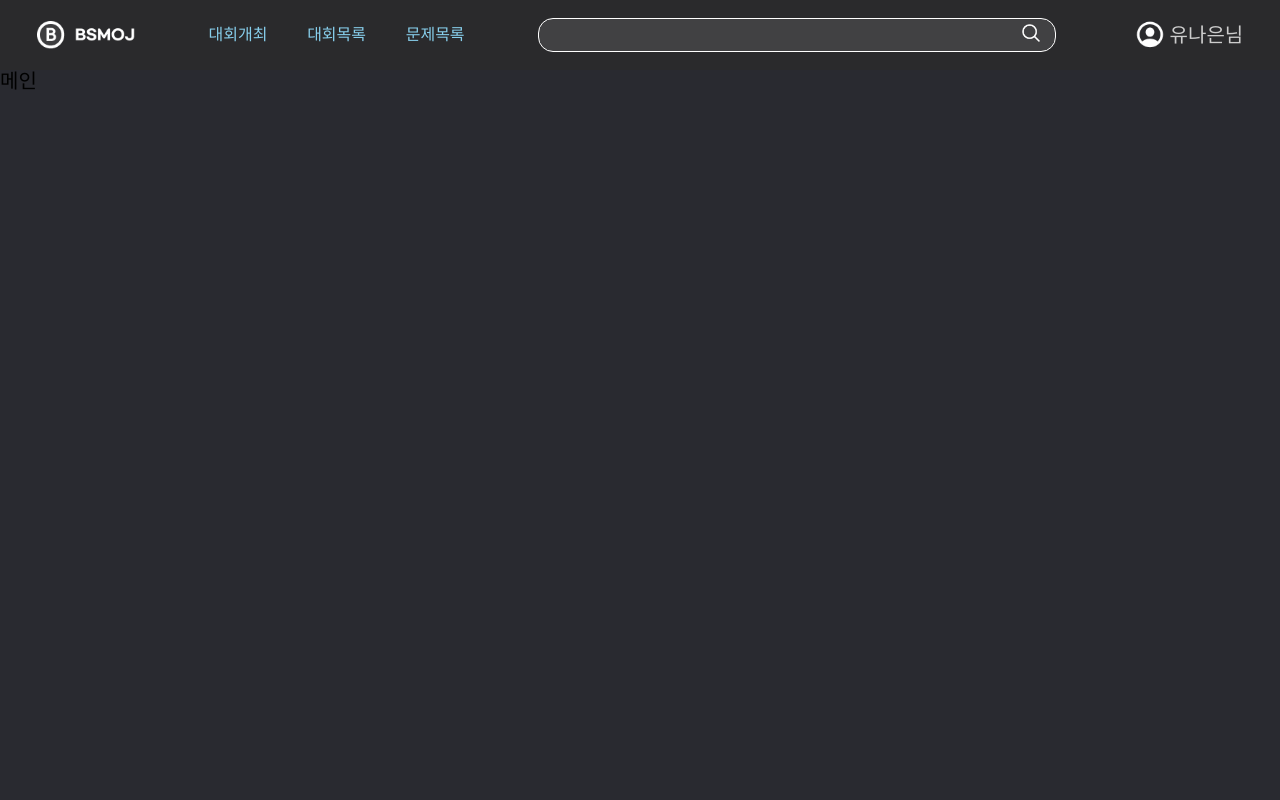
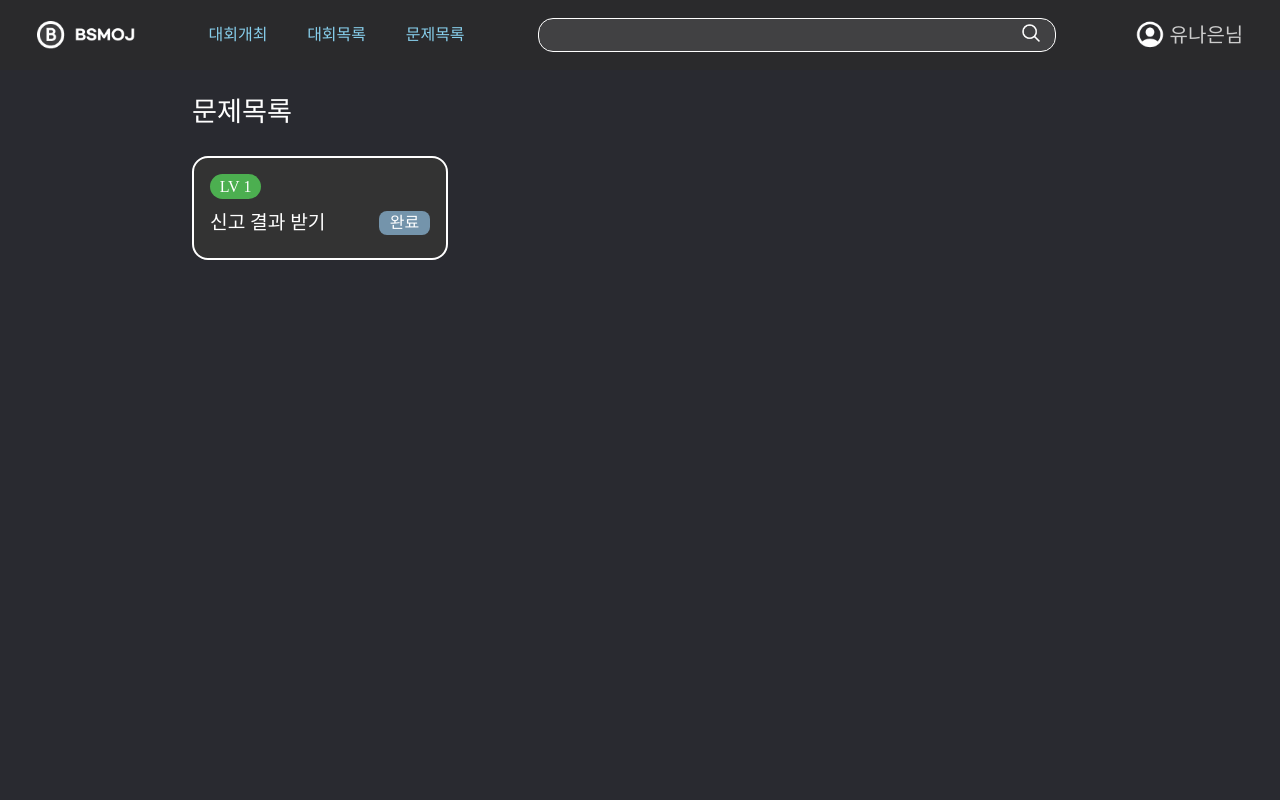
Before and after one commit to yunaeun/OJ-Front-ASSEMBLE, a Next.js app: page / in a window 1280 px wide. Shown: the top 800 px of the page. Built offline with nearby package versions, Linux system fonts and the light colour scheme; a web font is replaced by a local one.

Commit message:
ADD :: 메인 문제 컴포넌트 추가

```diff
--- a/components/header/header.tsx
+++ b/components/header/header.tsx
@@ -3,6 +3,7 @@ import type { NextPage } from "next";
 import * as S from "./style";
 import Link from "next/link";
 import Image from "next/image";
+
 const Header: NextPage = () => {
   return (
     <S.HeaderBox>
--- a/pages/index.tsx
+++ b/pages/index.tsx
@@ -1,8 +1,25 @@
 import type { NextPage } from "next";
-import * as S from "../styles/style";
-import "./../styles/Home.module.scss";
-const Home: NextPage = () => {
-  return <S.Container>메인</S.Container>;
+import * as S from "../styles/index-style";
+import ProblemLevel from "./problemlist/problemLevel";
+//npm install react-icons --save
+//yarn add react-icons
+
+const Home = () => {
+  return (
+    <S.Container>
+      <S.Title>문제목록</S.Title>
+      {["1", "2", "3", "4", "5"].map((data, idx) => {
+        return (
+          <ProblemLevel
+            key={idx}
+            level={data}
+            star={"star"}
+            complete={"complete"}
+          />
+        );
+      })}
+    </S.Container>
+  );
 };
 
 export default Home;
--- /dev/null
+++ b/pages/problemlist/problemLevel.tsx
@@ -0,0 +1,46 @@
+import type { NextPage } from "next";
+import * as S from "../../styles/index-style";
+
+const ProblemLevel = (props: {
+  level: string;
+  complete: string;
+  star: string;
+}) => {
+  return (
+    <S.Container>
+      <S.Problem>
+        <S.Level
+          style={
+            props.level === "1"
+              ? { backgroundColor: "#4CAF50" }
+              : props.level === "2"
+              ? { backgroundColor: "#FFC107" }
+              : props.level === "3"
+              ? { backgroundColor: "#FF9800" }
+              : props.level === "4"
+              ? { backgroundColor: "#FF5722" }
+              : { backgroundColor: "#D01F1F" }
+          }
+        >
+          LV {props.level}
+        </S.Level>
+
+        <div
+          style={{
+            display: "flex",
+            justifyContent: "space-between",
+            alignItems: "center",
+            marginTop: "12px",
+          }}
+        >
+          <S.Content>신고 결과 받기</S.Content>
+          {props.complete === "complete" ? (
+            <S.CompleteButton>완료</S.CompleteButton>
+          ) : null}
+        </div>
+      </S.Problem>
+    </S.Container>
+  );
+};
+
+export default ProblemLevel;
--- /dev/null
+++ b/styles/index-style.ts
@@ -0,0 +1,53 @@
+import styled from "styled-components";
+import theme from "./theme";
+
+export const Title = styled.h3`
+  color: white;
+  font-size: 3.4vh;
+  font-weight: 400;
+`;
+
+export const Level = styled.div`
+  width: 4vw;
+  height: 3.2vh;
+
+  color: white;
+  font-size: 2vh;
+  text-align: center;
+  border-radius: 3.2vh;
+  line-height: 3.2vh;
+`;
+
+export const Container = styled.div`
+  width: 70vw;
+  height: 100vh;
+  justify-content: space-between;
+  margin: 0 auto;
+`;
+
+export const Problem = styled.div`
+  width: 20vw;
+  padding: 16px;
+  box-sizing: border-box;
+  height: 13vh;
+  background-color: #333333;
+  border: 2px solid white;
+  border-radius: 2vh;
+`;
+
+export const CompleteButton = styled.div`
+  width: 4vw;
+  height: 3vh;
+  background-color: #7494ab;
+  border-radius: 8px;
+  line-height: 3vh;
+  text-align: center;
+  font-size: 2vh;
+  color: white;
+`;
+
+export const Content = styled.span`
+  color: white;
+  font-size: 2.4vh;
+  font-weight: 300;
+`;
```
